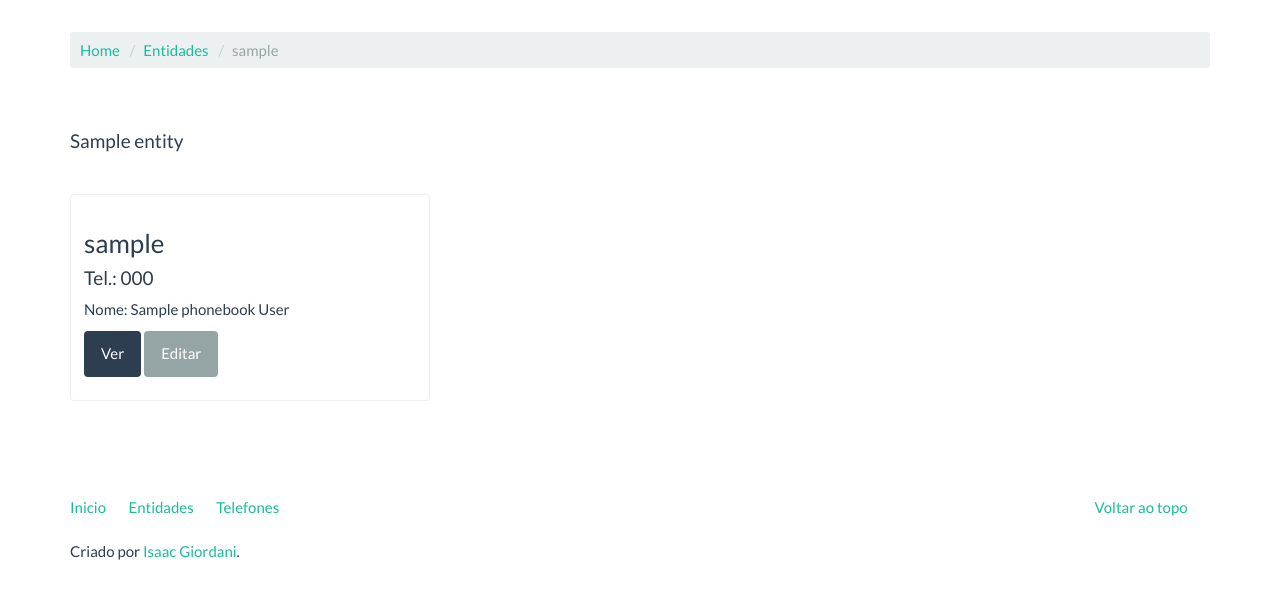
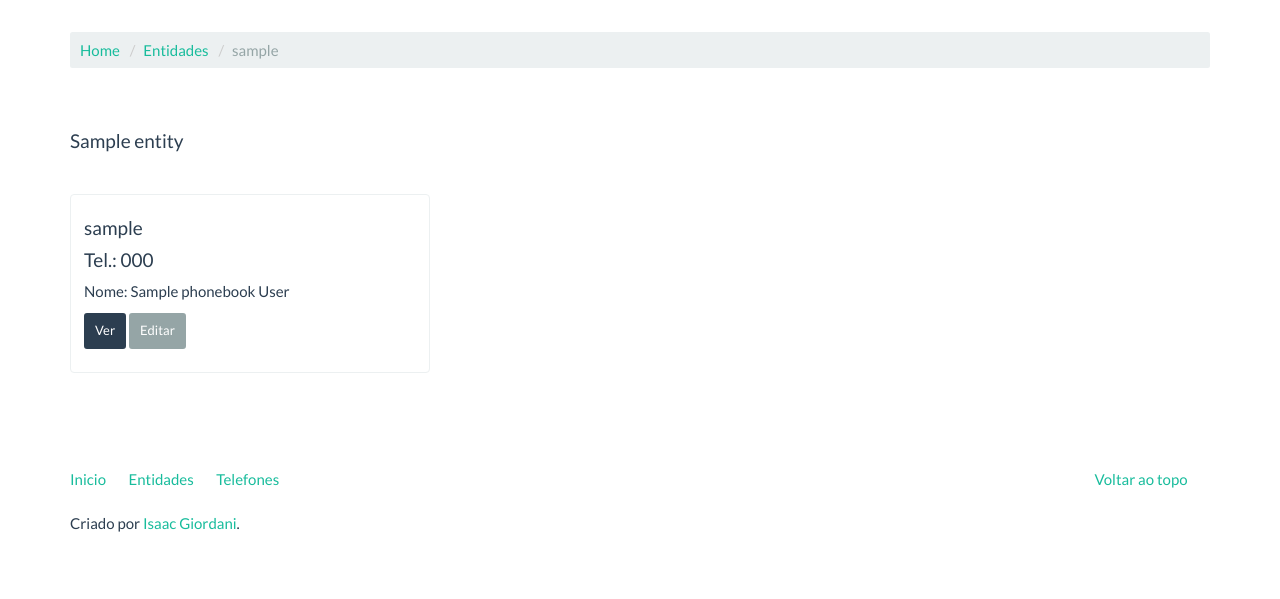
Before and after one commit to isaacgiordani/customsistemas, a Django app: a page that uses listatelefonica/templates/listatelefonica/entity.html in a window 1280 px wide. Shown: the part 60-659 px from the top of the page. Run offline with Django 3.2, Linux system fonts and the light colour scheme; tables that the repository leaves empty hold one stand-in row (values such as "Sample post"); some libraries are stand-ins or nearby versions.

Commit message:
correcao de layout

```diff
--- a/core/templates/index.html
+++ b/core/templates/index.html
@@ -12,6 +12,8 @@
   <h4>Em Construção! </h4>
 </div>
 
+<div class="row">
+  <div class="col-lg-4">
     <ul class="list-group">
       <li class="list-group-item d-flex justify-content-between align-items-center">
         <a href="{% url 'listatelefonica:entity_list' %}" class="">Entidades</a>
@@ -22,4 +24,8 @@
         <span class="badge badge-primary badge-pill">{{ phones.count }}</span>
       </li>
     </ul>
+  </div>
+</div>
+
+
 {% endblock %}
--- a/listatelefonica/templates/listatelefonica/entity.html
+++ b/listatelefonica/templates/listatelefonica/entity.html
@@ -21,13 +21,12 @@
     {% for t in phone_list %}
     <div class="col-sm-6 col-md-4">
     <div class=thumbnail>
-      <!--<img alt="Generic placeholder thumbnail" data-src=holder.js/100%x200>-->
       <div class=caption>
-        <h3>{{ t.slug }}</h3>
+        <h4>{{ t.slug }}</h4>
         <h4>Tel.: {{ t.phone }}</h4>
         <p>Nome: {{ t.name }} {{t.lastname}}</p>
-        <p><a href=# class="btn btn-primary" role=button>Ver</a>
-        <a href=# class="btn btn-default" role=button>Editar</a></p>
+        <p><a href=# class="btn btn-primary btn-sm" role=button>Ver</a>
+        <a href=# class="btn btn-default btn-sm" role=button>Editar</a></p>
       </div>
     </div>
     </div>
```
Also changed, not shown: listatelefonica/templates/listatelefonica/entity_list.html (+4 -6 lines), listatelefonica/templates/listatelefonica/phone_list.html (+3 -4 lines). Lines whose indentation alone changed are shown as unchanged.
